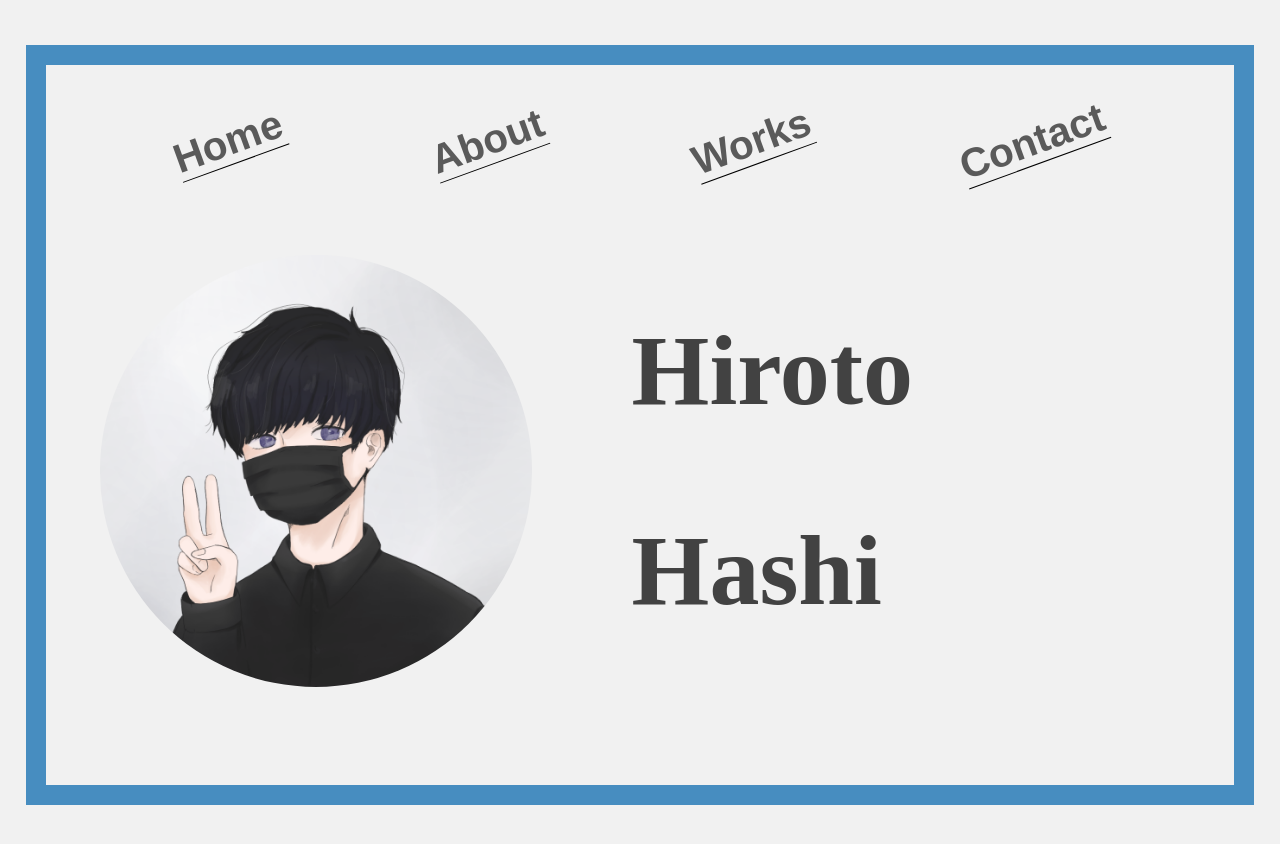
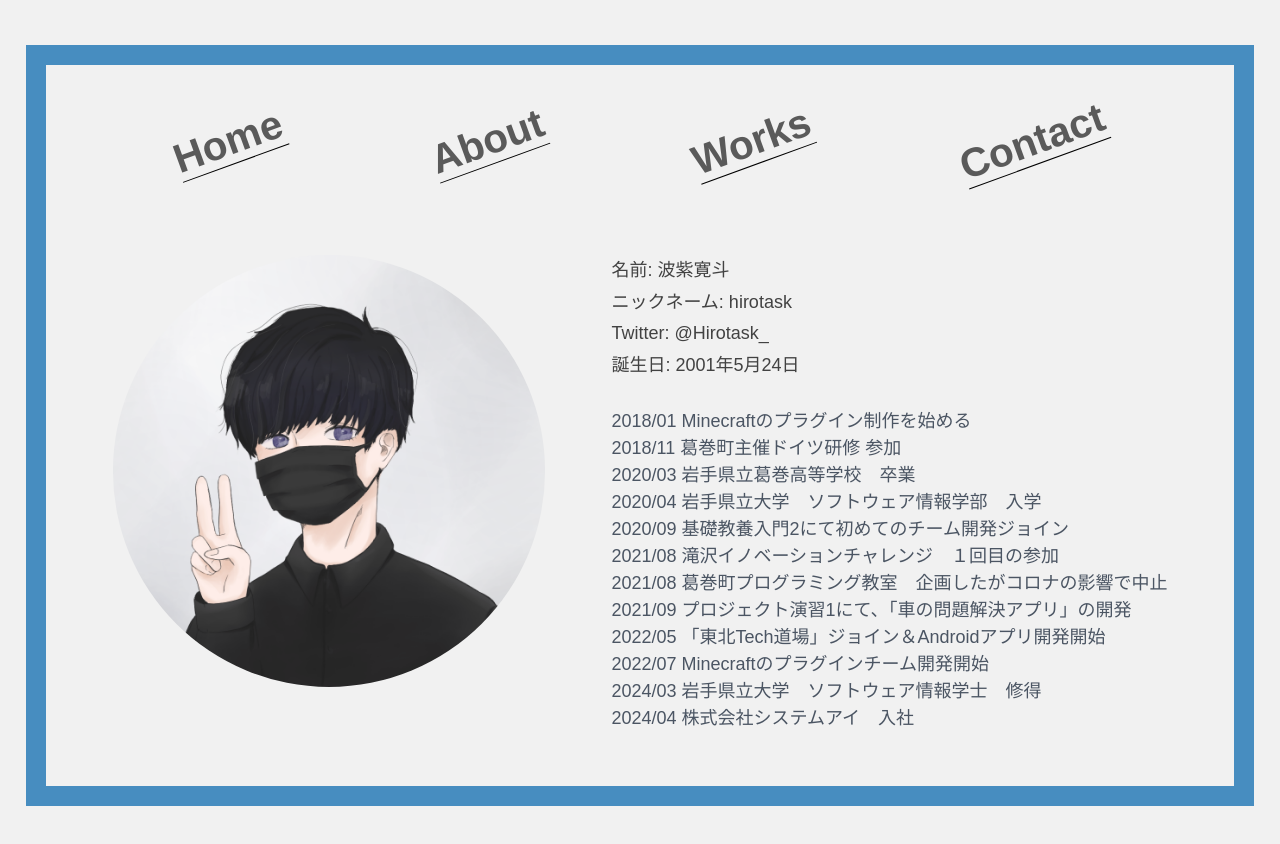
Before and after one commit to hirotask/portfolio, a React (Vite) app: page /about in a window 1280 px wide. Shown: the top 844 px of the page. Built offline with nearby package versions, Linux system fonts and the light colour scheme.

Commit message:
:sparkles: Aboutページの取得

```diff
--- a/src/main.tsx
+++ b/src/main.tsx
@@ -1,10 +1,10 @@
 import { StrictMode } from 'react'
 import { createRoot } from 'react-dom/client'
 import './index.css'
-import router from './utils/router'
+import router from './router'
 import { ThemeProvider } from '@mui/material'
 import { RouterProvider } from 'react-router-dom'
-import theme from './utils/theme'
+import theme from './theme'
 
 createRoot(document.getElementById('root')!).render(
   <StrictMode>
--- /dev/null
+++ b/src/pages/about/About.tsx
@@ -0,0 +1,62 @@
+import { FC } from 'react'
+import Typography from '@mui/material/Typography'
+
+import DefaultContainer from '../../components/DefaultContainer'
+import IconImage from '../../assets/myicon.png'
+
+const aboutme = [
+  '名前: 波紫寛斗',
+  'ニックネーム: hirotask',
+  'Twitter: @Hirotask_',
+  '誕生日: 2001年5月24日',
+]
+
+const career = [
+  '2018/01 Minecraftのプラグイン制作を始める',
+  '2018/11 葛巻町主催ドイツ研修 参加',
+  '2020/03 岩手県立葛巻高等学校　卒業',
+  '2020/04 岩手県立大学　ソフトウェア情報学部　入学',
+  '2020/09 基礎教養入門2にて初めてのチーム開発ジョイン',
+  '2021/08 滝沢イノベーションチャレンジ　１回目の参加',
+  '2021/08 葛巻町プログラミング教室　企画したがコロナの影響で中止',
+  '2021/09 プロジェクト演習1にて、「車の問題解決アプリ」の開発',
+  '2022/05 「東北Tech道場」ジョイン＆Androidアプリ開発開始',
+  '2022/07 Minecraftのプラグインチーム開発開始',
+  '2024/03 岩手県立大学　ソフトウェア情報学士　修得',
+  '2024/04 株式会社システムアイ　入社',
+]
+
+/**
+ * Aboutページコンポーネント
+ */
+const About: FC = () => {
+  return (
+    <DefaultContainer title='About'>
+      <div className='flex flex-col md:flex-row justify-evenly align-middle md:items-start text-center md:text-left'>
+        <img
+          src={IconImage}
+          alt={'This is my icon'}
+          className='sm:w-96 w-56 rounded-full object-cover'
+        />
+        <div className='md:ml-12 text-lg md:text-xl'>
+          <div className='mb-6'>
+            {aboutme.map((msg, key) => (
+              <Typography key={key} variant='subtitle1' fontFamily='Arial'>
+                {msg}
+              </Typography>
+            ))}
+          </div>
+          <div className='text-gray-600'>
+            {career.map((msg, key) => (
+              <Typography key={key} fontFamily='Arial' className='mb-4'>
+                {msg}
+              </Typography>
+            ))}
+          </div>
+        </div>
+      </div>
+    </DefaultContainer>
+  )
+}
+
+export default About
--- a/src/pages/error/Error.tsx
+++ b/src/pages/error/Error.tsx
@@ -1,5 +1,21 @@
-const Error = () => {
-  return <></>
+import { useRouteError } from 'react-router-dom'
+
+const ErrorPage = () => {
+  const error = useRouteError()
+  console.error(error)
+
+  return (
+    <div className='flex content-center justify-center text-center flex-col h-screen'>
+      <h1>Oops!</h1>
+      <p>Sorry, an unexpected error has occurred.</p>
+      {error instanceof Error ? (
+        <p>
+          <i>{error.name || error.message}</i>
+        </p>
+      ) : (
+        <></>
+      )}
+    </div>
+  )
 }
-
-export default Error
+export default ErrorPage
--- a/src/pages/home/Home.tsx
+++ b/src/pages/home/Home.tsx
@@ -13,7 +13,7 @@ const Home: FC = () => {
         <img
           src={IconImage}
           alt={'This is my icon'}
-          className='sm:w-96 w-64 rounded-full object-cover'
+          className='sm:w-96 w-56 rounded-full object-cover'
         />
         <h1 className="font-['Shadows_Into_Light'] text-[80px] sm:text-[100px] font-bold sm:ml-[100px]">
           Hiroto Hashi
--- a/src/utils/router.tsx
+++ b/src/router.tsx
@@ -1,6 +1,7 @@
 import { createBrowserRouter } from 'react-router-dom'
-import Home from '../pages/home/Home'
-import Error from '../pages/error/Error'
+import Home from './pages/home/Home'
+import Error from './pages/error/Error'
+import About from './pages/about/About'
 
 /* This code snippet is creating a router using a function `createBrowserRouter` with an empty array as
 an argument. The router is then exported as the default export of the module. */
@@ -9,11 +10,11 @@ const router = createBrowserRouter([
     path: '/',
     element: <Home />,
     errorElement: <Error />,
-    children: [
-      {
-        path: 'about',
-      },
-    ],
+  },
+  {
+    path: '/about',
+    element: <About />,
+    errorElement: <Error />,
   },
 ])
 
```
Also changed, not shown: src/theme.ts (renamed from src/utils/theme.ts).
